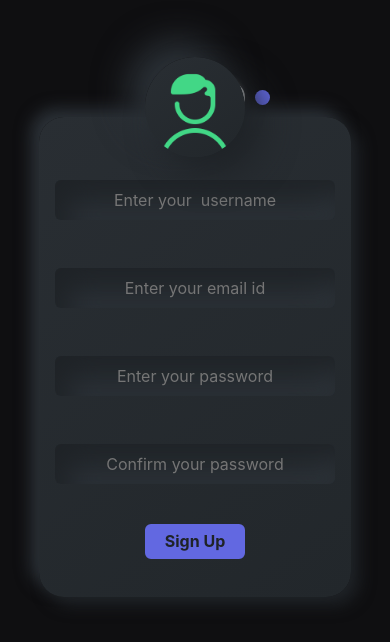
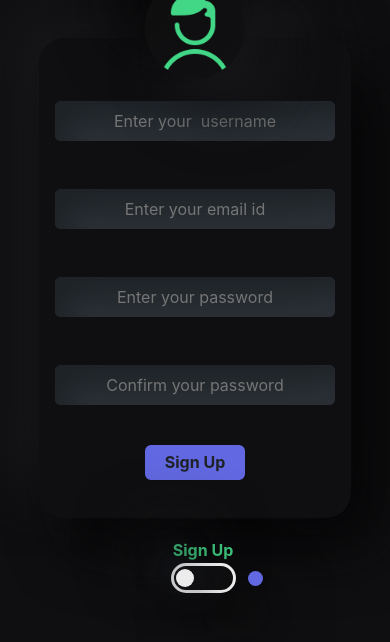
Before and after one commit to ZarryMyles/Genesis_training, a React (Create React App) app: page /login in a window 390 px wide. Shown: the top 642 px of the page. Built offline with nearby package versions, Linux system fonts and the light colour scheme; no server answers.

Commit message:
Final-responsiveness-&-design-changes

```diff
--- a/src/component/Catalog.js
+++ b/src/component/Catalog.js
@@ -38,12 +38,14 @@ export default function Catalog() {
         id="CatelogDesc"
         className="text-light my-md-5 my-3 col-11  col-md-5 "
       >
-        <h2 className="mx-4 catalog-header">Sic Semper Tyrannis</h2>
+        <h2 className="mx-4 catalog-header">Course Catalog</h2>
         <p className=" mx-4 py-3 lh-base catalog-content">
-          Lorem ipsum dolor sit, amet consectetur adipisicing elit. Nulla harum
-          neque eius similique facere libero, hic repellat nemo aspernatur sequi
-          sit voluptatem sed doloribus quos voluptate modi veniam, voluptates
-          cum non veritatis ipsa consequatur quisquam?
+          Take a look at some of our courses.
+          <br />
+          You can get started right away for free.
+          <br />
+          To access quizzes and to save progress, however, you need to sign up.
+          It only takes a minute.
         </p>
         {displaySearchbar(true)}
       </div>
--- a/src/component/Login.js
+++ b/src/component/Login.js
@@ -67,7 +67,7 @@ export default function Login() {
   function displayPasswordMismatch() {
     return (
       <div className="wrongpassword my-3">
-        <div className="text-danger">Your Passwords donot match!</div>
+        <div className="text-danger">Your Passwords don't match!</div>
       </div>
     );
   }
@@ -205,9 +205,9 @@ export default function Login() {
         <div class="toggle-switch-container ">
           <div className="login-checkbox-text">
             {signInStatus ? (
-              <div className="text-green">Sign In</div>
+              <div className="text-green">Sign Up</div>
             ) : (
-              <div className="text-blue">Sign Up</div>
+              <div className="text-blue">Sign In</div>
             )}
           </div>
           <input type="checkbox" onClick={toggleStat} />
--- a/src/component/css/Preloader.css
+++ b/src/component/css/Preloader.css
@@ -18,7 +18,7 @@
   height: 100%;
   width: 100%;
   z-index: 2100;
-  background-color: #262b30;
+  background-color: #0f0f11;
   display: flex;
   justify-content: center;
   align-items: center;
--- a/src/component/css/login.css
+++ b/src/component/css/login.css
@@ -6,10 +6,11 @@
 }
 .login-container {
   position: relative;
+  bottom: 40px;
 }
 #LoginUndrawImg {
   position: absolute;
-  bottom: -100px;
+  bottom: -88px;
   right: 20px;
   width: 350px;
 }
@@ -21,8 +22,8 @@
   border-radius: 26px;
 }
 .user-inputs {
-  background: linear-gradient(145deg, #292e33, #22272b);
-  box-shadow: 8px 8px 16px #1f2327, -8px -8px 16px #2d3339;
+  background: #0f0f11;
+  box-shadow: 30px 30px 60px #060607, -30px -30px 60px #18181b;
   border-radius: 25px;
   width: 100%;
   align-items: center;
@@ -48,8 +49,8 @@
   top: -60px;
   margin-left: auto;
   border-radius: 50%;
-  background: linear-gradient(145deg, #292e33, #22272b);
-  box-shadow: 17px 17px 34px #1f2327, -17px -17px 34px #2d3339;
+  background: linear-gradient(315deg, #101012, #0e0e0f);
+  box-shadow: -30px -30px 60px #060607, 30px 30px 60px #18181b;
 }
 .bg-outline-btn {
   width: 100px;
@@ -97,21 +98,19 @@
   color: #6268e1;
   font-weight: bold;
   padding: 5px;
+  padding-left: 17px;
 }
 input[type="checkbox"] {
   position: absolute;
   -webkit-appearance: none;
   height: 30px;
   width: 65px;
-  /* box-shadow: -7px -7px 15px #ffffffa6, 7px 7px 15px rgba(70, 70, 70, 0.12),
-    inset -7px -7px 15px rgba(255, 255, 255, 0.65),
-    inset 7px 7px 15px rgba(70, 70, 70, 0.12); */
-  box-shadow: -3px -3px 6px #ffffff4b, 3px 3px 6px #4646461f,
-    inset -3px -3px 6px #ffffff4b, inset 3px 3px 6px #4646461f;
+  box-shadow: 32px 32px 65px #060607, -32px -32px 65px #18181b;
   border-radius: 40px;
   left: 15px;
+  background: linear-gradient(145deg, #101012, #0e0e0f);
   outline: none;
-  border: 5px solid #ececec;
+  border: 3px solid #ececec;
   cursor: pointer;
 }
 
@@ -181,7 +180,7 @@ input[type="checkbox"]:checked:after {
   .login-info {
     margin-top: 30%;
     border-radius: 25px;
-    height: 600px;
+    /* height: 600px; */
     width: 80%;
     border-radius: 26px;
   }
@@ -190,9 +189,9 @@ input[type="checkbox"]:checked:after {
     top: 50px;
   }
 }
-@media (max-width: 380px) {
+@media (max-width: 450px) {
   .login-info {
-    margin-top: 45%;
+    margin-top: 20%;
     border-radius: 25px;
     height: 400px;
     width: 80%;
@@ -203,8 +202,8 @@ input[type="checkbox"]:checked:after {
     top: 110%;
   }
   .toggle-switch-container {
-    top: -100px;
-    right: -10px;
+    top: 135%;
+    left: 72vw;
   }
 }
 .wrongpassword > div {
--- a/src/component/css/navbar.css
+++ b/src/component/css/navbar.css
@@ -4,7 +4,7 @@
   margin: 0;
   opacity: 0.8;
   border-bottom: 1px aliceblue solid;
-  height: 65px;
+  height: 50px;
   background-color: #262b30;
 }
 .mnav-i {
@@ -25,3 +25,9 @@
   font-family: "Josefin Sans", sans-serif;
   font-size: 30px !important;
 }
+
+@media (max-width: 600px) {
+  .mnavbar {
+    height: 65px !important;
+  }
+}
--- a/src/component/css/profile.css
+++ b/src/component/css/profile.css
@@ -12,7 +12,7 @@
 }
 #username {
   background: #6268e1;
-  color: #262b30;
+  color: #0f0f11;
   font-weight: bold;
   font-family: Baufra-Bold;
   text-transform: capitalize;
@@ -30,8 +30,8 @@
   width: 500px;
   border-radius: 15px;
   /* border: 2px solid white; */
-  background: #262b30;
-  box-shadow: -19px 19px 38px #202428, 19px -19px 38px #2c3238;
+  background: #0f0f11;
+  box-shadow: 32px 32px 65px #060607, -32px -32px 65px #18181b;
 }
 .points-quote {
   margin-left: 200px;
@@ -51,9 +51,8 @@
   height: fit-content;
   align-self: center;
   border-radius: 15px;
-  background: #262b30;
-  box-shadow: -19px 19px 38px #202428, 19px -19px 38px #2c3238;
-  /* border: 2px solid white; */
+  background: #0f0f11;
+  box-shadow: 32px 32px 65px #060607, -32px -32px 65px #18181b; /* border: 2px solid white; */
   margin: 20px;
   padding: 10px;
 }
@@ -64,8 +63,8 @@
   justify-content: space-between;
 }
 .completedCourse-wrapper {
-  background: #262b30;
-  box-shadow: -19px 19px 38px #202428, 19px -19px 38px #2c3238;
+  background: #0f0f11;
+  box-shadow: 32px 32px 65px #060607, -32px -32px 65px #18181b;
   border-radius: 15px;
   width: 80%;
 }
--- a/src/component/css/quiz.css
+++ b/src/component/css/quiz.css
@@ -10,7 +10,7 @@
 }
 
 .quizContainer {
-  background-color: #262b30;
+  background-color: #0f0f11;
   justify-content: center;
   align-items: center;
   display: flex;
@@ -147,9 +147,6 @@ button svg {
     width: 80%;
     height: 100%;
   }
-  .question-section span {
-    /* font-size: 50px; */
-  }
   .question-count span {
     font-size: 20px;
   }
```
Also changed, not shown: src/component/Preloader.js (+0 -15 lines).
